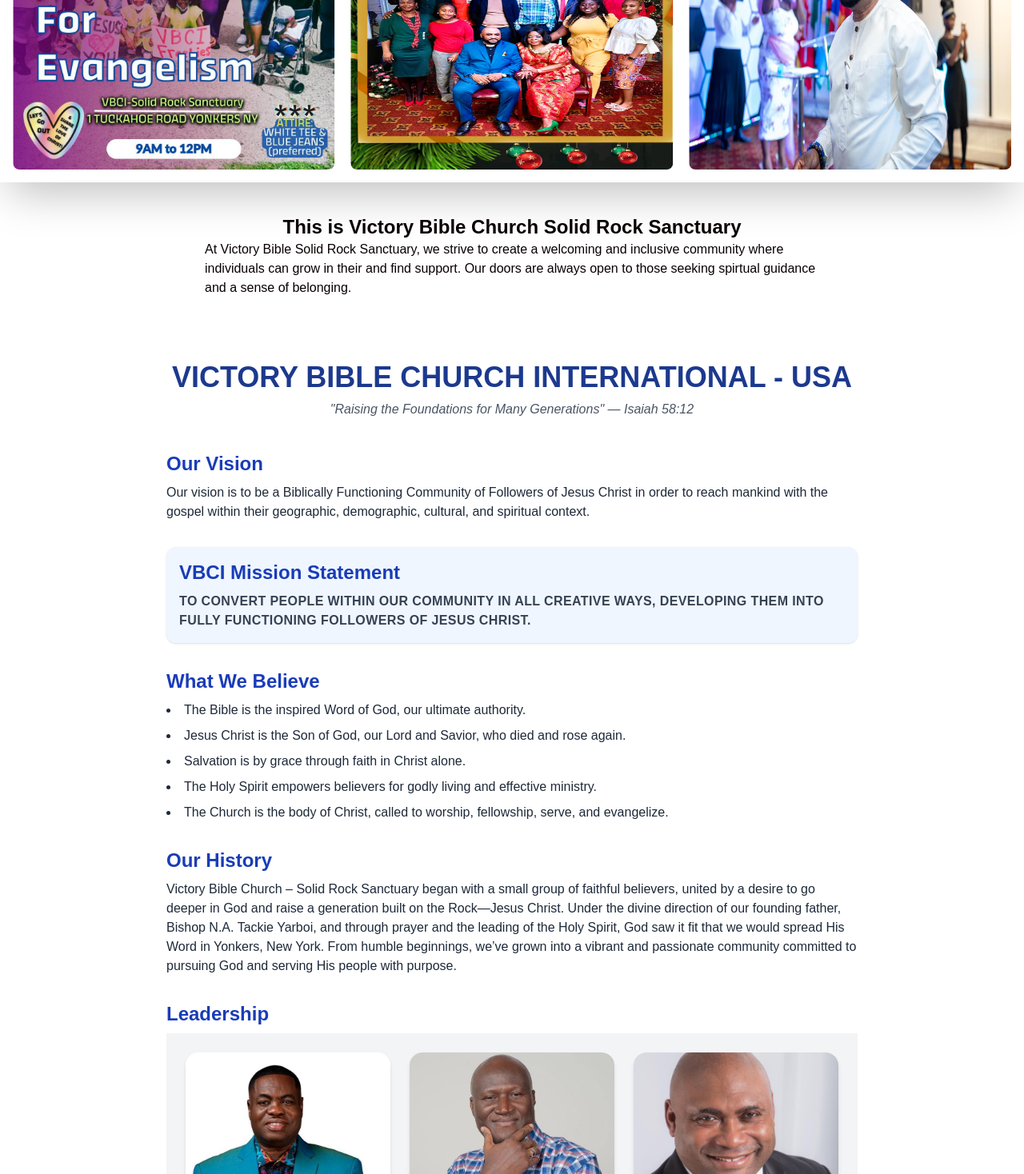
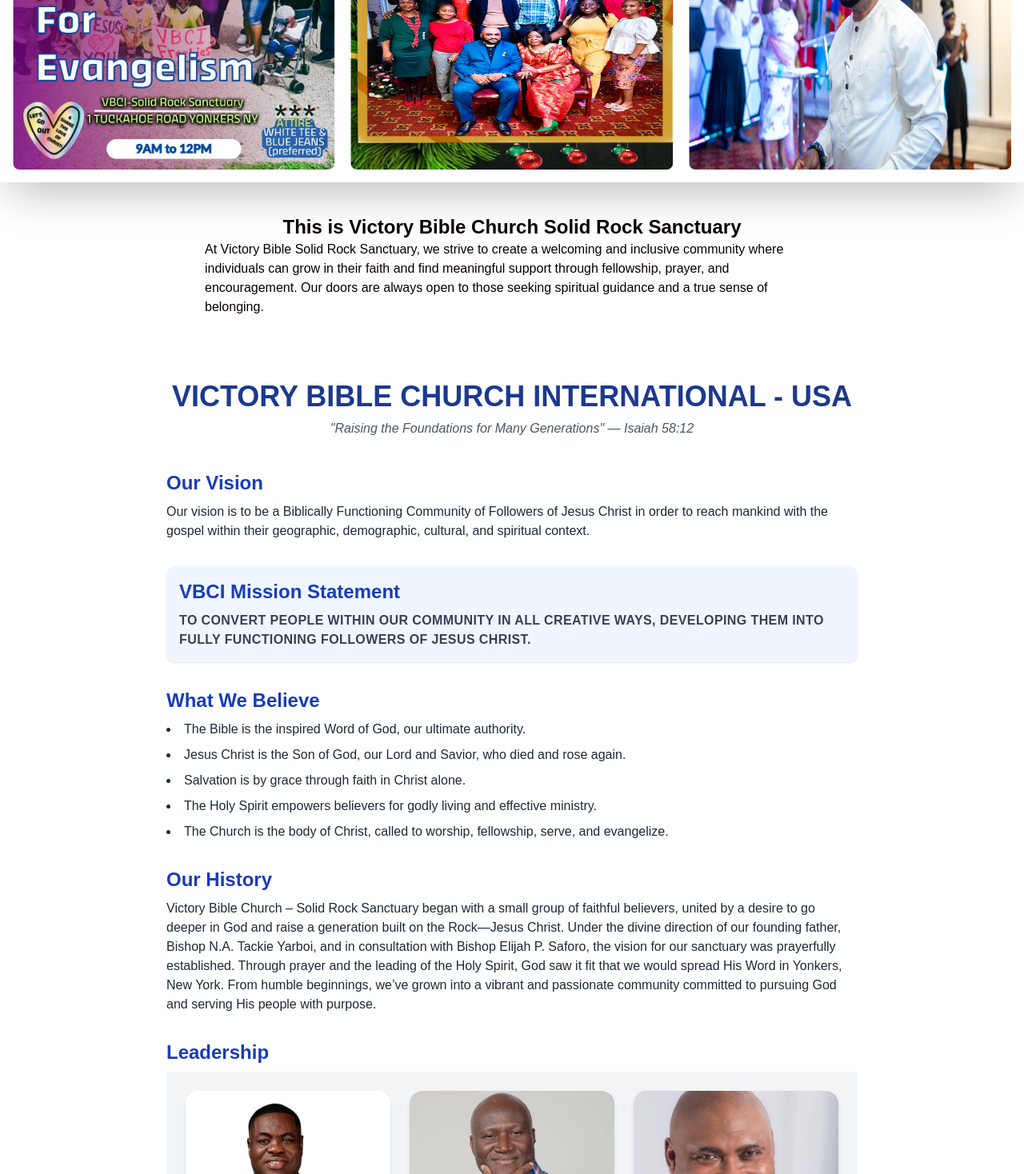
Before and after one commit to Ebaah98/victory_bible_church, a Next.js app: page / in a window 1280 px wide. Shown: the part 775-2243 px from the top of the page at 80% size. Built offline with nearby package versions, Linux system fonts and the light colour scheme.

Commit message:
added changes to the about page

```diff
--- a/src/components/About.tsx
+++ b/src/components/About.tsx
@@ -54,14 +54,8 @@ function About({}: Props) {
             Our History
           </h2>
           <p>
-            Victory Bible Church – Solid Rock Sanctuary began with a small group
-            of faithful believers, united by a desire to go deeper in God and
-            raise a generation built on the Rock—Jesus Christ. Under the divine
-            direction of our founding father, Bishop N.A. Tackie Yarboi, and
-            through prayer and the leading of the Holy Spirit, God saw it fit
-            that we would spread His Word in Yonkers, New York. From humble
-            beginnings, we’ve grown into a vibrant and passionate community
-            committed to pursuing God and serving His people with purpose.
+          Victory Bible Church – Solid Rock Sanctuary began with a small group of faithful believers, united by a desire to go deeper in God and raise a generation built on the Rock—Jesus Christ. Under the divine direction of our founding father, Bishop N.A. Tackie Yarboi, and in consultation with Bishop Elijah P. Saforo, the vision for our sanctuary was prayerfully established. Through prayer and the leading of the Holy Spirit, God saw it fit that we would spread His Word in Yonkers, New York.
+From humble beginnings, we’ve grown into a vibrant and passionate community committed to pursuing God and serving His people with purpose.
           </p>
         </section>
 
--- a/src/components/Welcome.tsx
+++ b/src/components/Welcome.tsx
@@ -9,10 +9,7 @@ function Welcome({}: Props) {
         This is Victory Bible Church Solid Rock Sanctuary
       </h1>
       <span>
-        At Victory Bible Solid Rock Sanctuary, we strive to create a welcoming
-        and inclusive community where individuals can grow in their and find
-        support. Our doors are always open to those seeking spirtual guidance
-        and a sense of belonging.
+      At Victory Bible Solid Rock Sanctuary, we strive to create a welcoming and inclusive community where individuals can grow in their faith and find meaningful support through fellowship, prayer, and encouragement. Our doors are always open to those seeking spiritual guidance and a true sense of belonging.
       </span>
     </div>
   );
```
